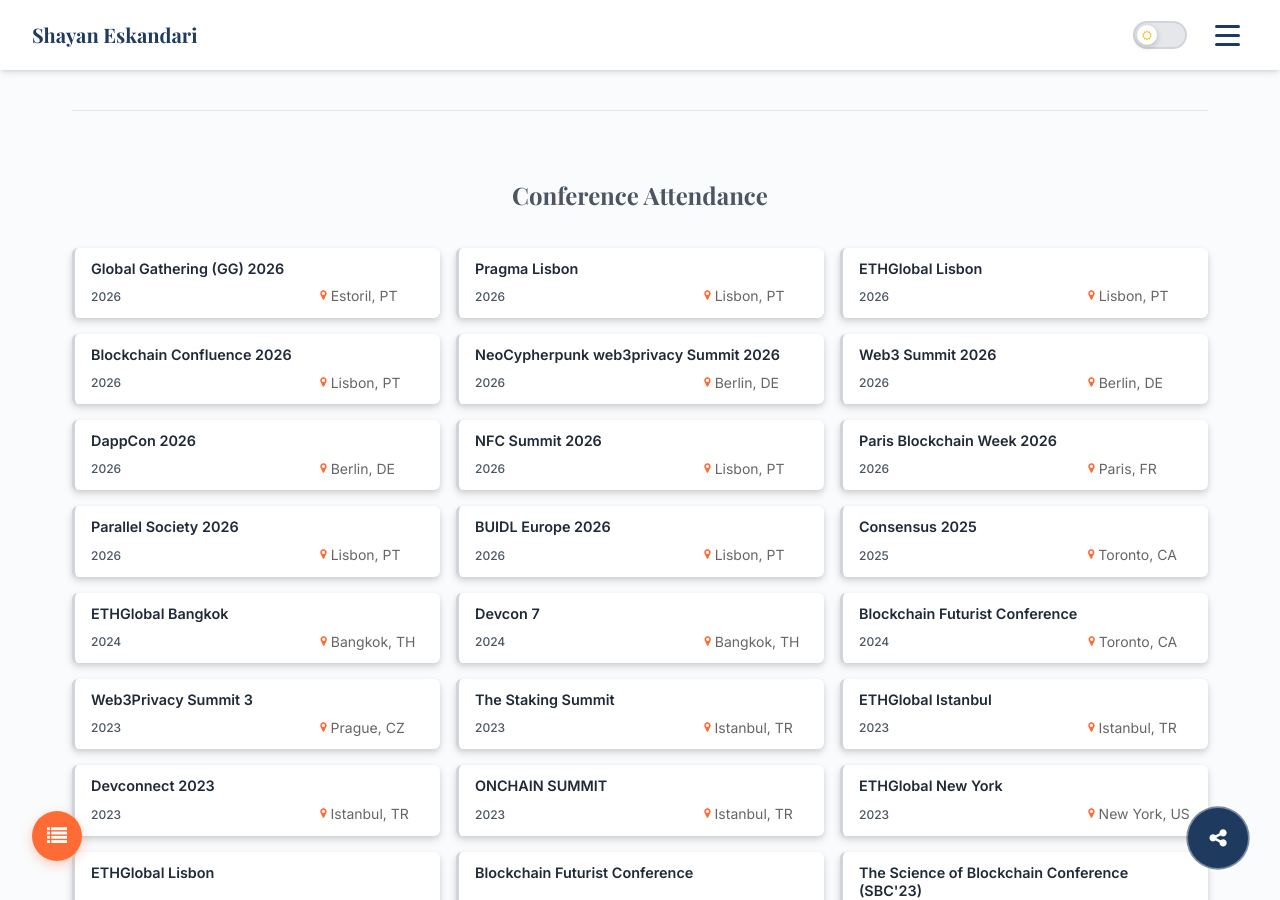
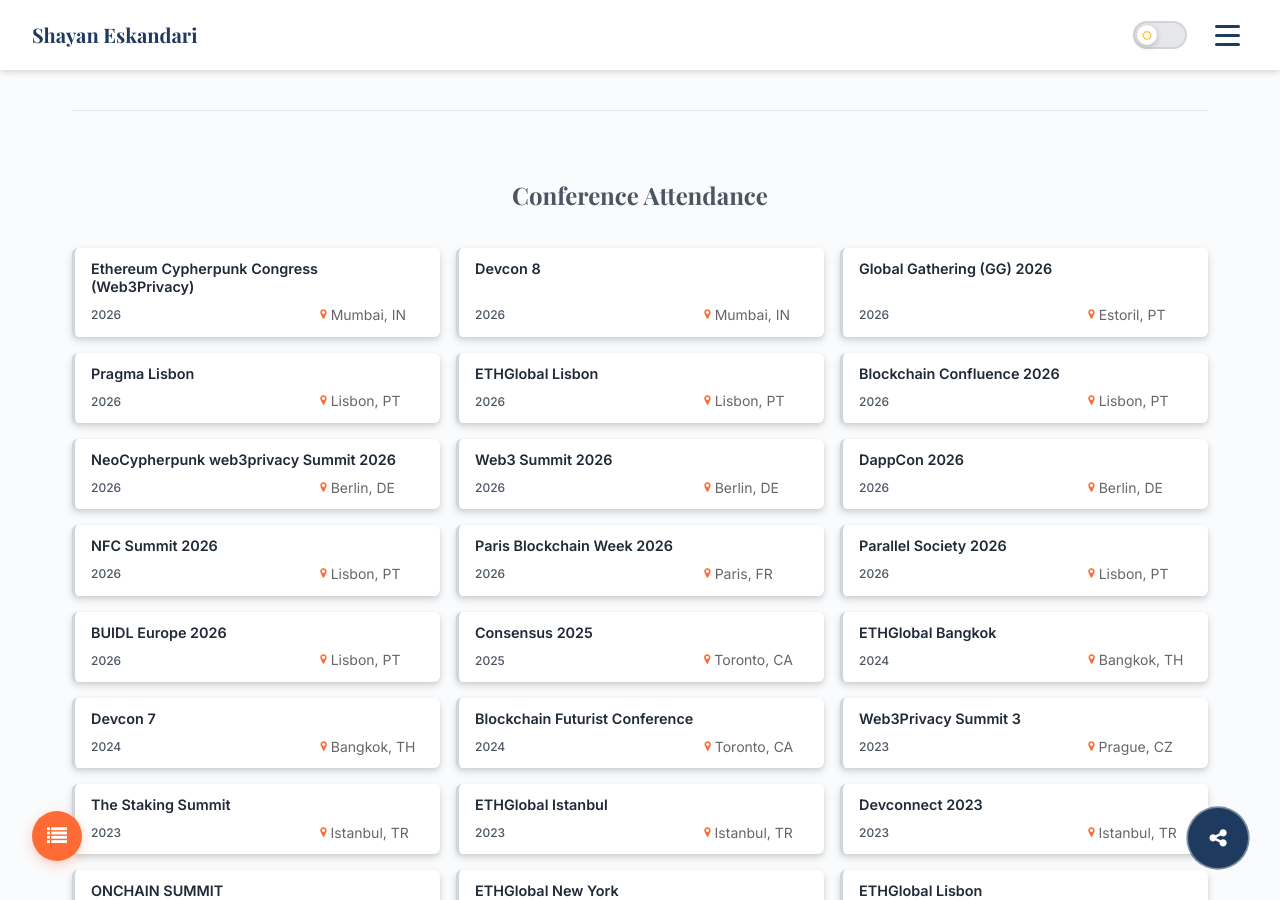
Before and after one commit to shayanb/shayan.es, a Jekyll site: the page built from talks.html, in a window 1280 px wide and 900 px high, scrolled down 20687 px. Built offline with Jekyll 4.4.1, drawn with Linux system fonts in a browser that asks for light colours.

Commit message:
Link Devcon talk pages; add Devcon 8 + Cypherpunk Congress to conferences

```diff
--- a/_data/index/conferences.yml
+++ b/_data/index/conferences.yml
@@ -283,3 +283,13 @@
   link: https://gathering.digitalrights.community/
   location: Estoril, PT
   date: 2026
+
+- name: Devcon 8
+  link: https://devcon.org/
+  location: Mumbai, IN
+  date: 2026
+
+- name: Ethereum Cypherpunk Congress (Web3Privacy)
+  link: https://congress.web3privacy.info/
+  location: Mumbai, IN
+  date: 2026
--- a/_data/index/lectures.yml
+++ b/_data/index/lectures.yml
@@ -1,7 +1,7 @@
 - name: "Rage-Coding the Mother of All VPNs: Notes from Iran's Internet Blackouts"
   descr: "Notes from Iran's internet blackouts. A case study of Mother of All VPNs (MoaV), rage-coded in response to the internet shutdowns in Iran: a modular anti-censorship stack that turns a cheap VPS or Raspberry Pi into a node running 16+ circumvention protocols. The talk walks through the project's development, the social impact of finding niche but critical corners of the internet, and how builders can turn passion into tools that keep people connected when their governments decide they shouldn't be."
   location: Devcon 8, Mumbai, India
-  website: https://devcon.org/
+  website: https://app.devcon.org/schedule/rage-coding-the-mother-of-all-vpns-notes-from-irans-internet-blackouts
   flag: IN
   type: talk
   year: 2026
@@ -11,7 +11,7 @@
 - name: "Building Through Constraints: A Decade of Web3 in Iran"
   descr: "A decade of building Web3 in Iran under sanctions, censorship, and internet shutdowns. How Iranian builders and the diaspora have navigated over-compliance, access restrictions, and surveillance, what they have shipped despite the constraints, and what the broader ecosystem can learn from building for users the rest of the world takes for granted."
   location: Devcon 8, Mumbai, India
-  website: https://devcon.org/
+  website: https://app.devcon.org/schedule/building-through-constraints-a-decade-of-web3-in-iran
   flag: IN
   type: talk
   year: 2026
```
